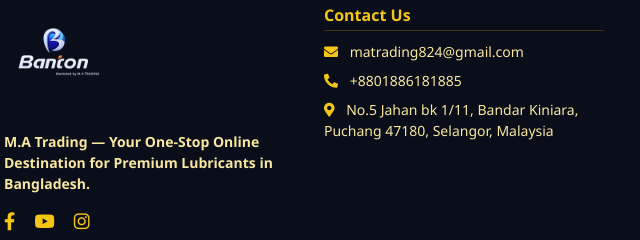
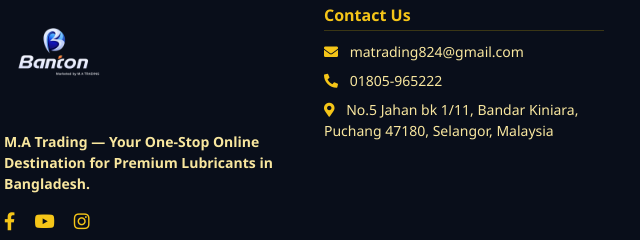
Before and after one commit to m-atrading/BANTON-Engine-Coolant-all, a plain HTML site: page index.html in a window 1280 px wide. Shown: the part 2688-2928 px from the top of the page, 16-656 px from the left. Drawn offline with Linux system fonts and the light colour scheme.

Commit message:
Update index.html

```diff
--- a/index.html
+++ b/index.html
@@ -256,7 +256,7 @@
       <h4>Contact Us</h4>
       <ul class="footer-contact">
         <li><i class="fas fa-envelope"></i> matrading824@gmail.com</li>
-        <li><i class="fas fa-phone-alt"></i> +8801886181885</li>
+        <li><i class="fas fa-phone-alt"></i> 01805-965222</li>
         <li><i class="fas fa-map-marker-alt"></i> No.5 Jahan bk 1/11, Bandar Kiniara, Puchang 47180, Selangor, Malaysia</li>
       </ul>
     </div>
```
